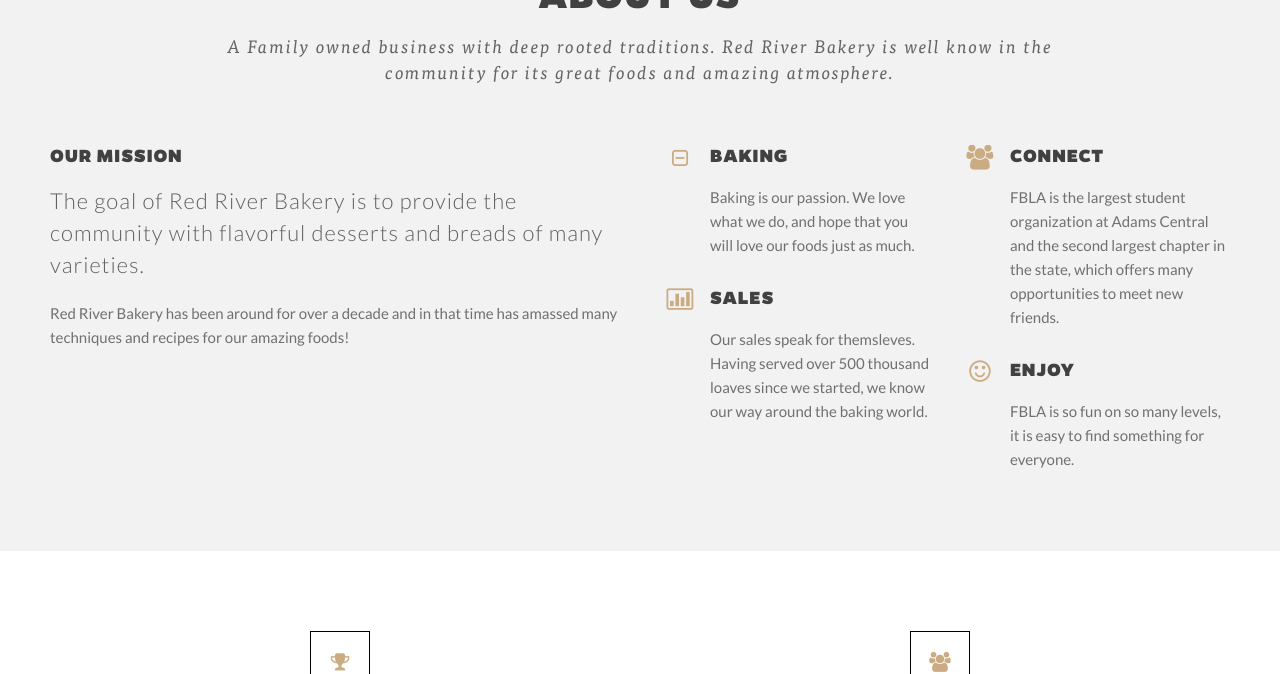
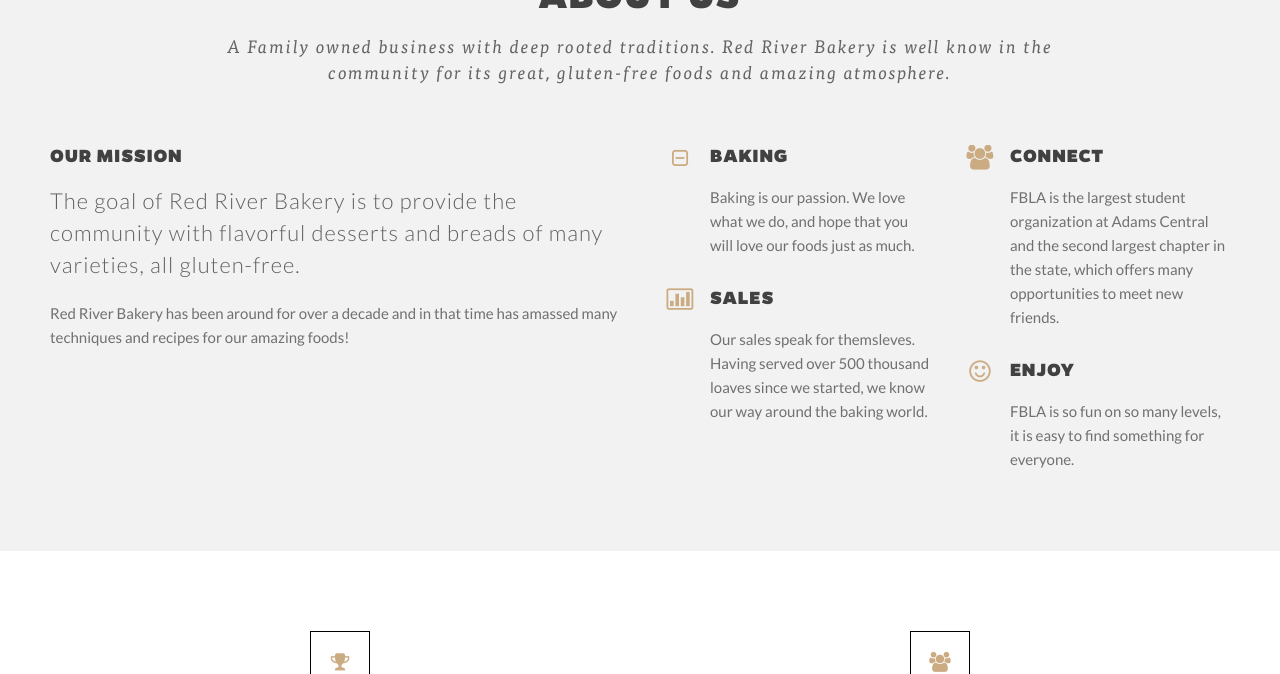
Before and after one commit to fblabake/fblabake.github.io, a Jekyll site: the page built from index.html, in a window 1280 px wide and 900 px high, scrolled down 785 px, cut to the strip 226-900 px from the top of the window. Built offline with Jekyll 4.4.1, drawn with Linux system fonts in a browser that asks for light colours; some of the changed text lies outside the part shown.

Commit message:
Update index.html

```diff
--- a/index.html
+++ b/index.html
@@ -88,7 +88,7 @@
           </div>
 
           <div class="sixteen columns" data-scroll-reveal="enter bottom move 100px over 0.5s after 0.1s">
-               <div class="sub-text">A Family owned business with deep rooted traditions. Red River Bakery is well know in the community for its great foods and amazing atmosphere.</div>
+               <div class="sub-text">A Family owned business with deep rooted traditions. Red River Bakery is well know in the community for its great, gluten-free foods and amazing atmosphere.</div>
           </div>
      </div>
 
@@ -96,7 +96,7 @@
           <div class="container">
                <div class="eight columns" data-scroll-reveal="enter bottom move 100px over 0.5s after 0.1s">
                     <h5>Our Mission</h5>
-                    <div class="biger-text-top">The goal of Red River Bakery is to provide the community with flavorful desserts and breads of many varieties.</div>
+                    <div class="biger-text-top">The goal of Red River Bakery is to provide the community with flavorful desserts and breads of many varieties, all gluten-free.</div>
                     <p>Red River Bakery has been around for over a decade and in that time has amassed many techniques and recipes for our amazing foods!</p>
                </div>
 
```
Also changed, not shown: other parts of index.html (+1 -1 lines).
